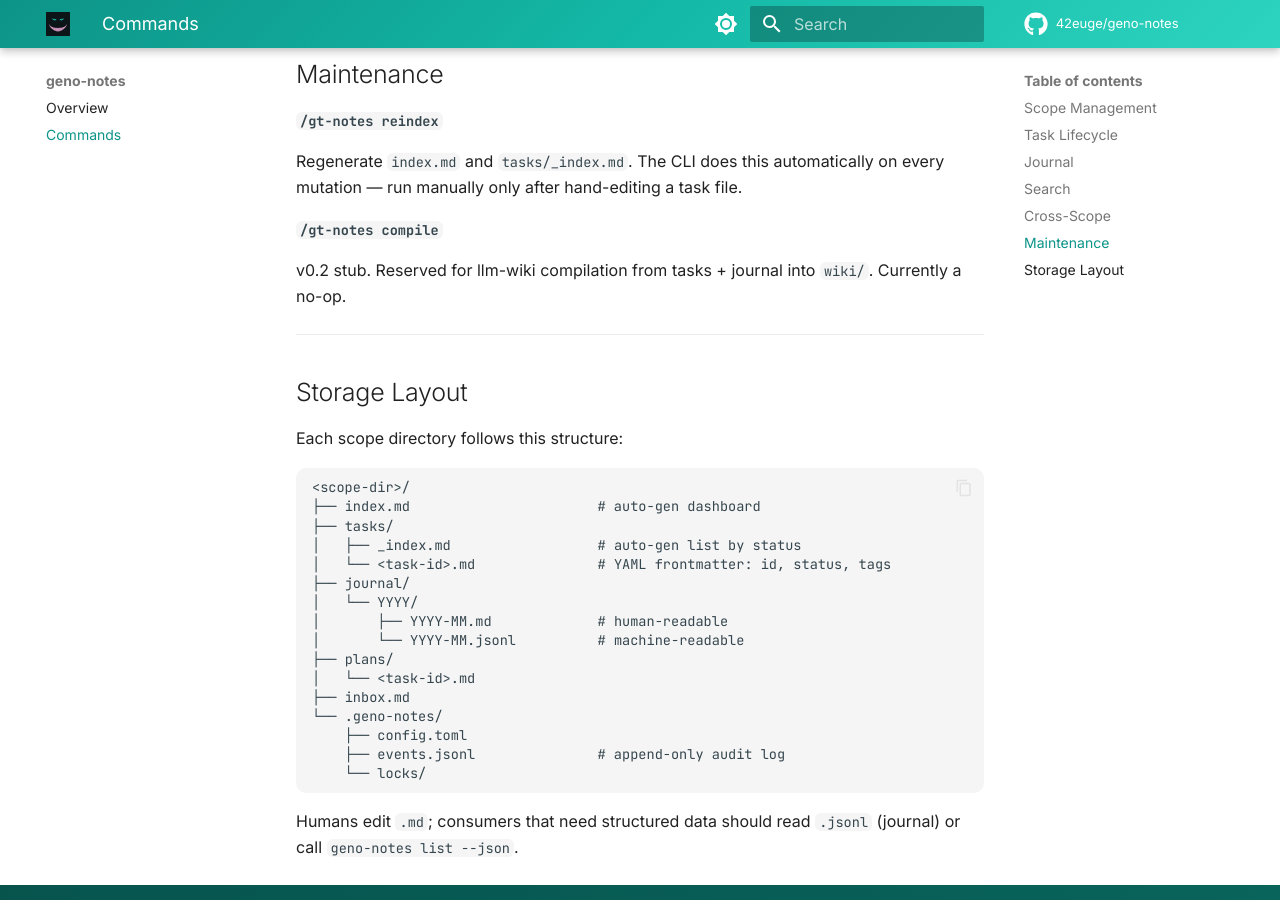
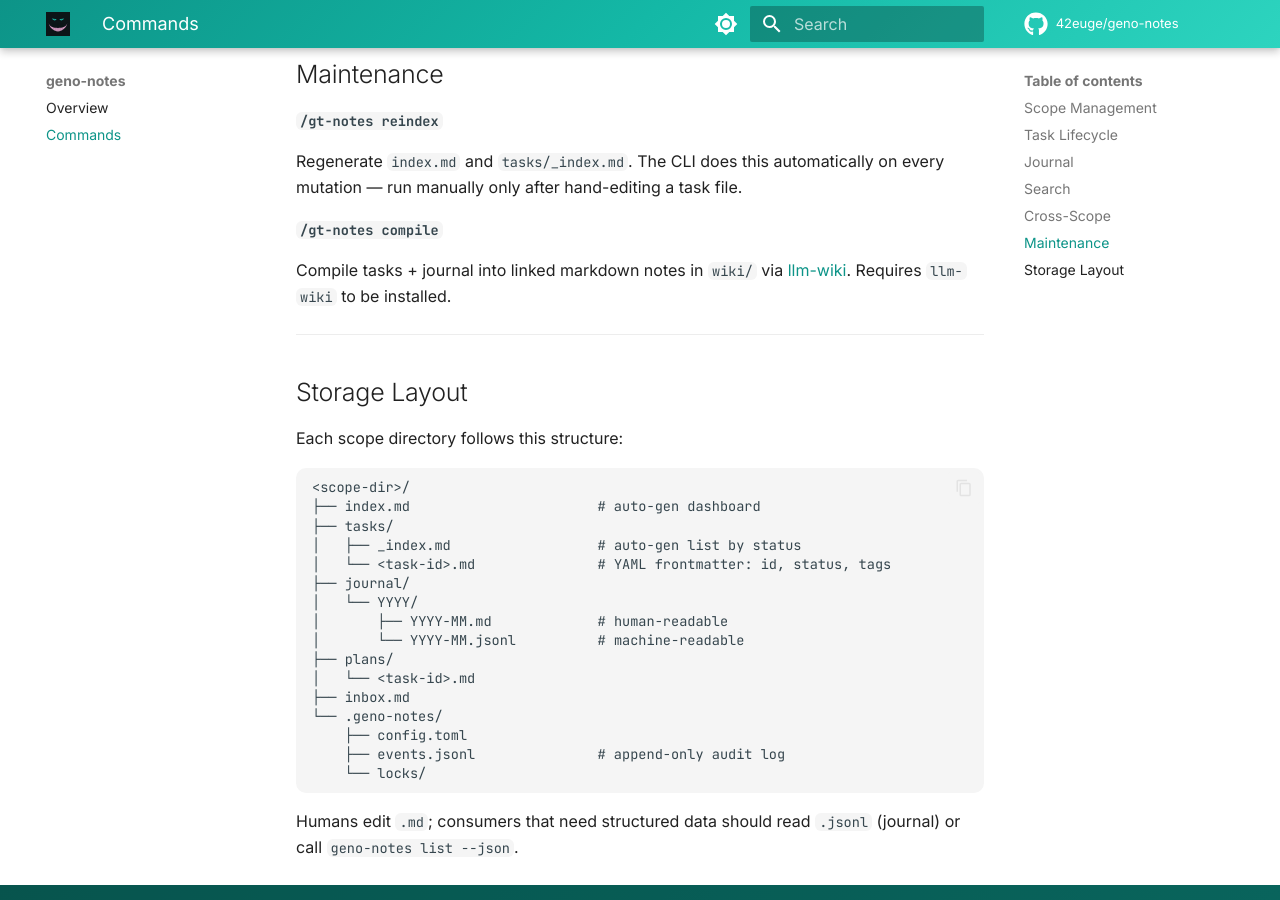
Before and after one commit to 42euge/geno-notes, an MkDocs documentation site: the page built from docs/commands.md, in a window 1280 px wide and 900 px high, scrolled down 2011 px. Built offline with MkDocs 1.6.1 and Material for MkDocs 9.7.7, drawn with Linux system fonts in a browser that asks for light colours; comment, search, counter and statistics services are not loaded.

Commit message:
Use llm-wiki as dependency for wiki compilation
Replace v0.2 stub with actual llm-wiki import and call.
geno-notes compile now wraps llm-wiki rather than reimplementing
wiki compilation from scratch.

Co-Authored-By: Claude Opus 4.6 (1M context) <noreply@anthropic.com>

```diff
--- a/docs/commands.md
+++ b/docs/commands.md
@@ -86,7 +86,7 @@ Regenerate `index.md` and `tasks/_index.md`. The CLI does this automatically on
 
 **`/gt-notes compile`**
 
-v0.2 stub. Reserved for llm-wiki compilation from tasks + journal into `wiki/`. Currently a no-op.
+Compile tasks + journal into linked markdown notes in `wiki/` via [llm-wiki](https://github.com/42euge/llm-wiki). Requires `llm-wiki` to be installed.
 
 ---
 
```
Also changed, not shown: README.md (+1 -1 lines), commands/gt-notes.md (+1 -1 lines), skills/geno-notes/SKILL.md (+2 -2 lines), 2 other files.
